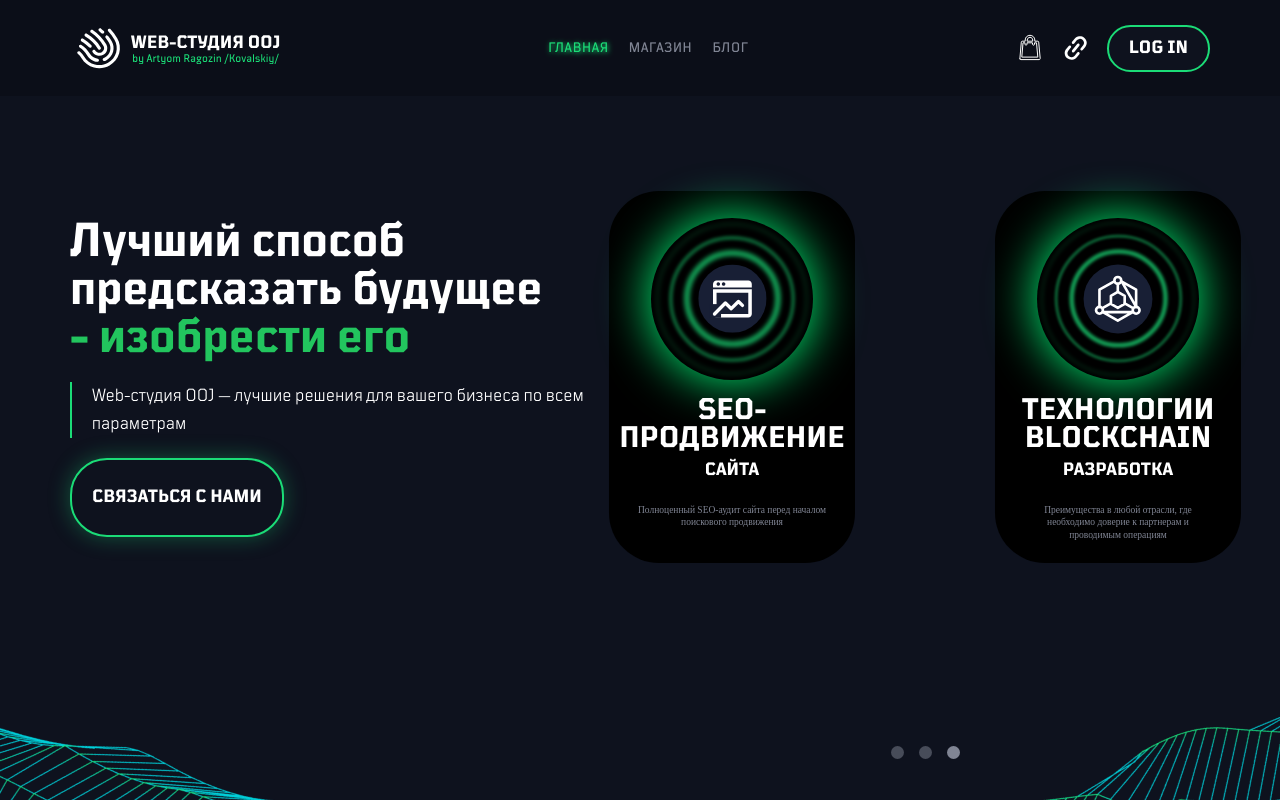
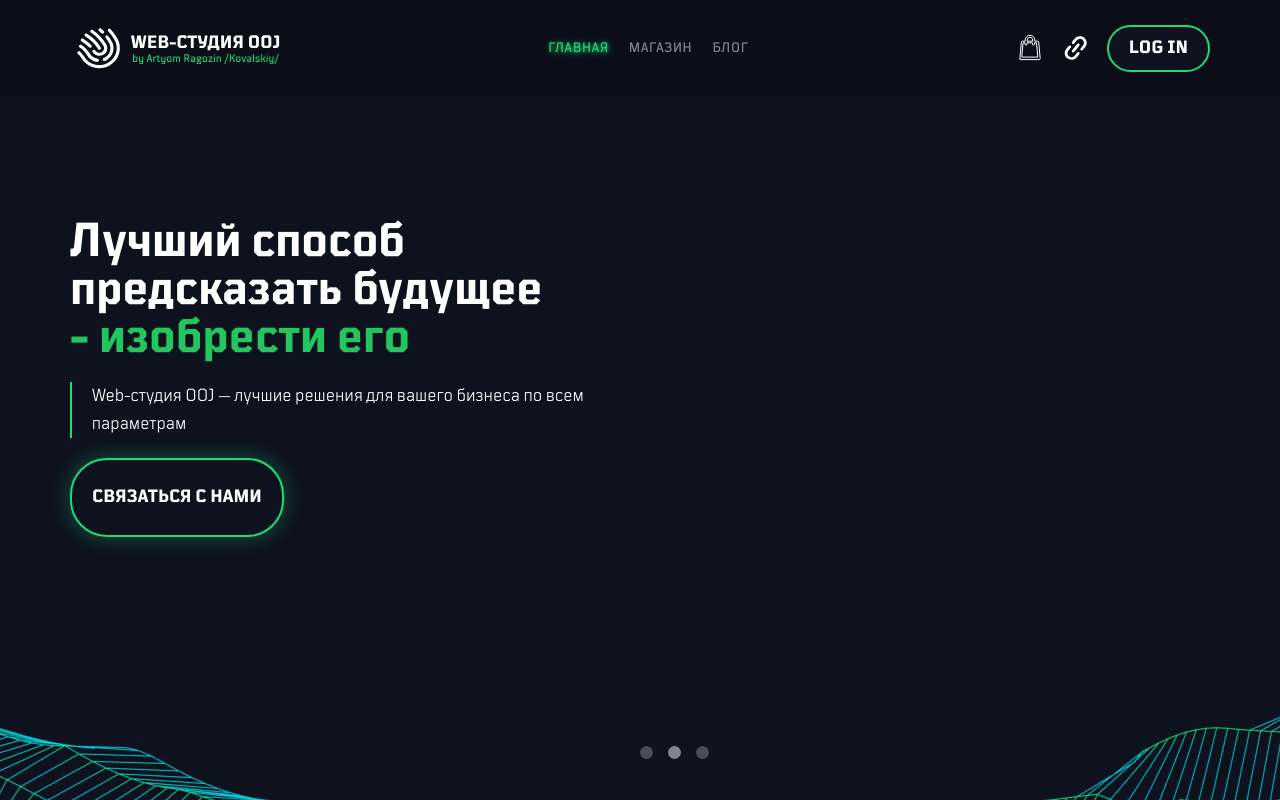
Before and after one commit to BlazerXXI/Web_Studio, a React (Create React App) app: page / in a window 1280 px wide. Shown: the top 800 px of the page. Built offline with nearby package versions, Linux system fonts and the light colour scheme.

Commit message:
fix slider animation

```diff
--- a/src/components/Slider/page.tsx
+++ b/src/components/Slider/page.tsx
@@ -1,7 +1,7 @@
 import { useEffect, useState } from "react";
 
 const Slider = () => {
-	const [activeSlider, setActiveSlider] = useState(1);
+	const [activeSlider, setActiveSlider] = useState(0);
 
 	const sliderData = [
 		{
@@ -59,10 +59,10 @@ const Slider = () => {
 		};
 
 		return () => clearInterval(interval);
-	}, [sliderData?.length]);
+	}, [activeSlider, sliderData?.length]);
 	return (
 		<>
-			<ul className="flex justify-center hero-list mt-5 md:mt-0">
+			<ul className="hero-list mt-5 md:mt-0">
 				{sliderData.map((slide) => (
 					<li
 						key={slide.id}
--- a/src/index.scss
+++ b/src/index.scss
@@ -270,7 +270,7 @@ main {
 		background: linear-gradient(180deg, #141927 0%, #0e121e 100%);
 		background-image: url("../public/img/hero/bg.png");
 		background-position: center;
-		background-repeat: no-repeat;
+		background-repeat: repeat;
 		background-size: cover;
 		z-index: -1;
 		animation: moveBg 10s linear infinite alternate forwards running;
@@ -329,14 +329,14 @@ main {
 	justify-content: space-between;
 }
 .hero-list {
-	position: relative;
-	min-width: 100%;
+	min-width: 245.815px;
 	min-height: 484px;
 	transition: all 0.3s ease 0s;
+	display: flex;
 	align-items: center;
 	justify-content: center;
-	gap: 8.75rem;
-	li {
+	gap: 146.18px;
+	> * {
 		cursor: pointer;
 	}
 }
@@ -346,35 +346,51 @@ main {
 	backdrop-filter: blur(4px);
 	display: flex;
 	align-items: center;
+	justify-content: center;
 	flex-direction: column;
 	padding: 27px 42px 45px 42px;
 	transition: all 0.3s ease 0s;
-	min-width: 246px;
+	transform: scale(1);
+	max-width: 246px;
 	max-height: 372px;
+	animation: slideOut 1.3s ease-in-out forwards;
+	&:hover {
+		transition: all 0.3s ease 0s;
+		transform: scale(1.1);
+	}
 	@media (max-width: 768px) {
 		width: auto !important ;
 	}
+
 	img {
 		box-shadow: 0px 0px 50px 0px #00ff7b;
 		border-radius: 50%;
 	}
 	&.active {
 		position: absolute;
-		min-width: 319.727px;
-		min-height: 484px;
-		top: 0;
-		left: 50%;
-		transform: translate(-50%, 0);
-		transition: all 1.3s ease 0s;
+		transition: all 1.3s ease;
 		z-index: 10;
-		animation: opacityAnimation 0.5s forwards ease-in-out;
 		border: 3px solid #ffffff60;
+		animation: slideIn 0.4s ease-in-out forwards;
 	}
-	@keyframes opacityAnimation {
-		0% {
+	@keyframes slideIn {
+		from {
+			opacity: 0;
+			transform: translateY(0) scale(1.9);
+		}
+		70% {
+			opacity: 1;
+			transform: translateY(0) scale(1.3);
+		}
+		to {
+			transform: translateY(0) scale(1.4);
+		}
+	}
+	@keyframes slideOut {
+		from {
 			opacity: 0;
 		}
-		100% {
+		to {
 			opacity: 1;
 		}
 	}
--- a/src/pages/MainPage/HeroSection.tsx
+++ b/src/pages/MainPage/HeroSection.tsx
@@ -34,7 +34,7 @@ const HeroSection = () => {
 					viewport={{ once: true }}
 					whileInView={{ opacity: 1, x: 0 }}
 					transition={{ delay: 0.3 }}
-					className="w-1/2 hidden md:flex justify-center items-center relative"
+					className="w-1/2 hidden md:block justify-center items-center relative"
 				>
 					<Slider />
 				</motion.div>
```
